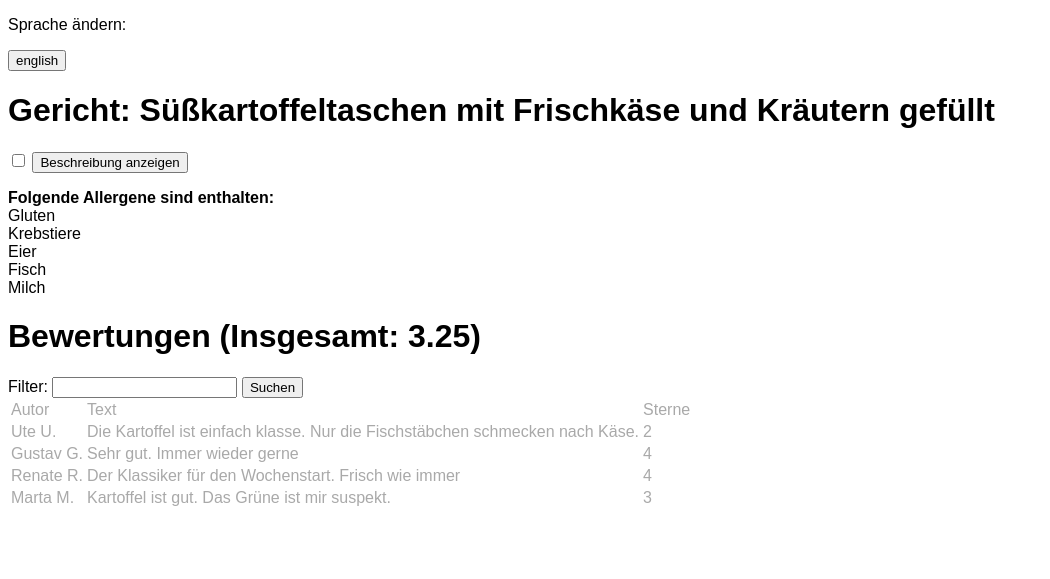
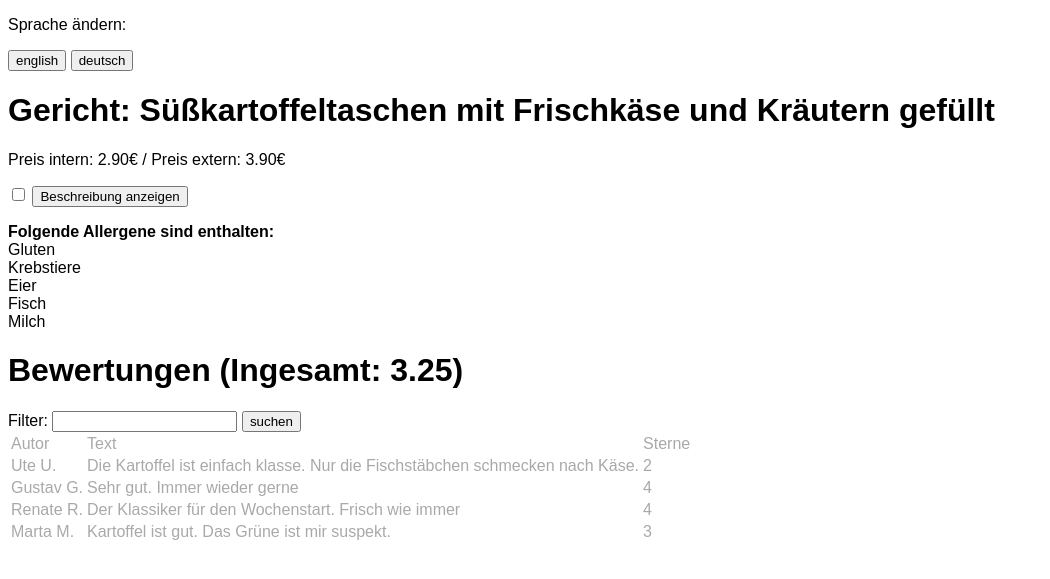
Before and after one commit to Matze1011/DBWT_Praktikum_1, a PHP site: page /meal.php in a window 1280 px wide. Shown: the top 579 px of the page, without its empty margins (0-1050 px from the left). Run offline with PHP 8.4, Linux system fonts and the light colour scheme.

Commit message:
Meilenstein 2: Aufgabe 5 c) fertig.

```diff
--- a/beispiele/meal.php
+++ b/beispiele/meal.php
@@ -15,17 +15,25 @@ $allergens = array(
 ;
 
 $englisch = array(
-        "gericht" => 'meal',
-        "allergene" => 'allgergens',
-        "bewertungenIngesamt" => 'ratings',
-        "suchen" => 'search'
+        "gericht" => 'Meal:',
+        "allergene" => 'Allgergens in this meal: ',
+        "bewertungenIngesamt" => 'Rating (Total: ',
+        "suchen" => 'search',
+        "beschreibung"=>'show description'
+);
+$deutsch = array(
+        "gericht"=>'Gericht: ',
+        "allgerne"=>'Folgende Allergene sind enthalten: ',
+        "bewertungenInsgesamt"=>'Bewertungen (Ingesamt: ',
+        "suchen"=>'suchen',
+        "beschreibung"=> 'Beschreibung anzeigen'
 );
 
 $meal = [ // Kurzschreibweise für ein Array (entspricht = array())
     'name' => 'Süßkartoffeltaschen mit Frischkäse und Kräutern gefüllt',
     'description' => 'Die Süßkartoffeln werden vorsichtig aufgeschnitten und der Frischkäse eingefüllt.',
-    'price_intern' => 2.90,
-    'price_extern' => 3.90,
+    'price_intern' => '2.90€',
+    'price_extern' => '3.90€',
     'allergens' => [11, 13],
     'amount' => 42   // Anzahl der verfügbaren Gerichte.
 ];
@@ -68,7 +76,7 @@ function calcMeanStars($ratings) : float { // : float gibt an, dass der Rückgab
     $sum = 0;
     $i = 1;
     foreach ($ratings as $rating) {
-        $sum += $rating['stars'] ; // /i muss weg, sonst teilen wir 2 mal durch die Anzahl an Bewertungen
+        $sum += $rating['stars'] ; // /i muss weg, sonst teilen wir 2 mal durch die Anzahl an Bewertungeny
         $i++;
     }
     return $sum / count($ratings);
@@ -80,10 +88,11 @@ function showDescription($meal){
         echo'';
     }
 }
-function changeLanguage()
+function changeLanguage($deutsch, $englisch)
 {
     //hier muss ich jetzt str_ireplace("find","replace","stringzuvergleichen")
-    str_ireplace("Gericht","meal","Gericht");
+    str_ireplace($deutsch['gericht'], $englisch['gericht'],"Gericht:");
+    //Ich muss die deutschen Wörter in Array schreiben und dann im html text via dem array ausgeben:
     echo'test';
 }
 
@@ -105,26 +114,61 @@ function changeLanguage()
         </style>
     </head>
     <body>
-    <p>Sprache ändern: <form method="get"> <input type="submit" name="englisch" value="english");"> </form></p>
-    <?php if(!empty($_GET['englisch'])){
-        changeLanguage();
-    }?>
-        <h1>Gericht: <?php echo $meal['name']; ?></h1>
+    <p>Sprache ändern: <form method="get"><input type="submit" name="Englisch" value="english");">
+    <form method="get"> <input type="submit" name="Deutsch" value="deutsch");"> </form> </p>
+
+        <h1><?php if(!empty($_GET['Deutsch'])){
+            echo $deutsch['gericht'];
+            }
+            else if(!empty($_GET['Englisch'])){
+                echo $englisch['gericht'];
+            }
+            else echo$deutsch['gericht'];?>
+        <?php echo $meal['name'] ; ?></h1>
+        <p>Preis intern: <?php echo $meal['price_intern']?> / Preis extern: <?php echo$meal['price_extern']?></p>
+
         <!--Description anzeigen und verstecken:-->
         <form method="post"> <input type="checkbox"  name="show_description" value = "anzeigen">
-            <input type = "submit" value="Beschreibung anzeigen"> </form>
+            <input type = "submit" value="<?php if(!empty($_GET['Deutsch'])){
+                echo $deutsch['beschreibung'];
+            }
+            else if(!empty($_GET['Englisch'])){
+                echo $englisch['beschreibung'];
+            }
+            else echo$deutsch['beschreibung'];?>"> </form>
+
             <p><?php if(empty($_POST[GET_PARAM_SHOW_DESCRIPTION])){
                  echo'';}
                 else{
                     echo $meal['description'];
                     } ?></p>
-        <p><b>Folgende Allergene sind enthalten: </b> <br> <?php foreach ($allergens as $value){
+        <p><b><?php if(!empty($_GET['Deutsch'])){
+                    echo $deutsch['allgerne'];
+                }
+                else if(!empty($_GET['Englisch'])){
+                    echo $englisch['allergene'];
+                }
+                else echo$deutsch['allgerne'];?> </b> <br> <?php foreach ($allergens as $value){
             echo $value, '<br>';}?></p>
-        <h1>Bewertungen (Insgesamt: <?php echo calcMeanStars($ratings); ?>)</h1>
+        <h1><?php if(!empty($_GET['Deutsch'])){
+                echo $deutsch['bewertungenInsgesamt'];
+            }
+            else if(!empty($_GET['Englisch'])){
+                echo $englisch['bewertungenIngesamt'];
+            }
+            else echo$deutsch['bewertungenInsgesamt'];?><?php echo calcMeanStars($ratings); ?>)</h1>
+
+<!-- Hier ist die Suche implementiert, -->
         <form method="get" onsubmit="return false" >
             <label for="search_text">Filter:</label>
             <input id="search_text" type="text" name="search_text" >
-            <input type="submit" value="Suchen">
+            <input type="submit" value="<?php if(!empty($_GET['Deutsch'])){
+                echo $deutsch['suchen'];
+            }
+            else if(!empty($_GET['Englisch'])){
+                echo $englisch['suchen'];
+            }
+            else echo$deutsch['suchen'];?>">
         </form>
         <table class="rating">
             <thead>
```
Also changed, not shown: beispiele/m2_4a_standardparameter.php (added, +10 -0 lines), beispiele/m2_4b_include.php (added, +18 -0 lines), beispiele/m2_4c_addform.php (added, +40 -0 lines).
